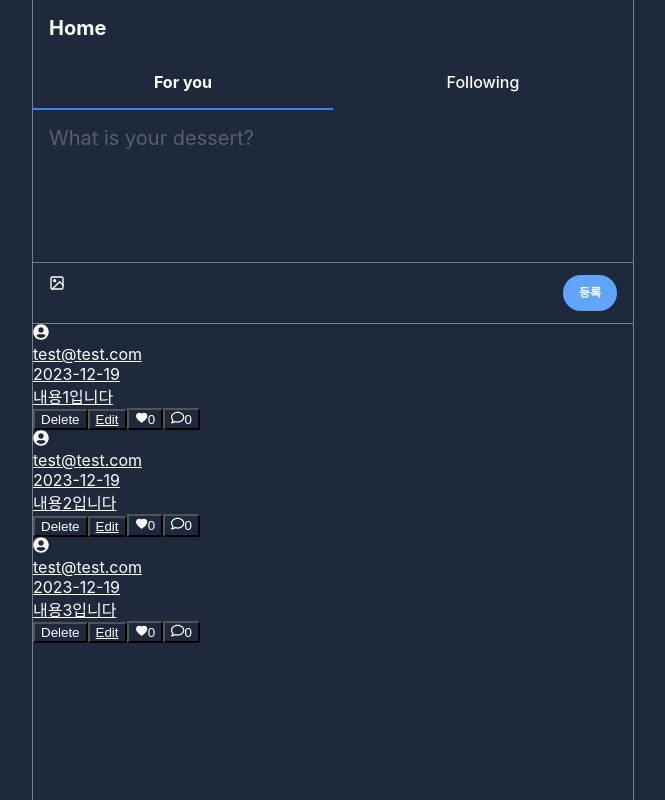
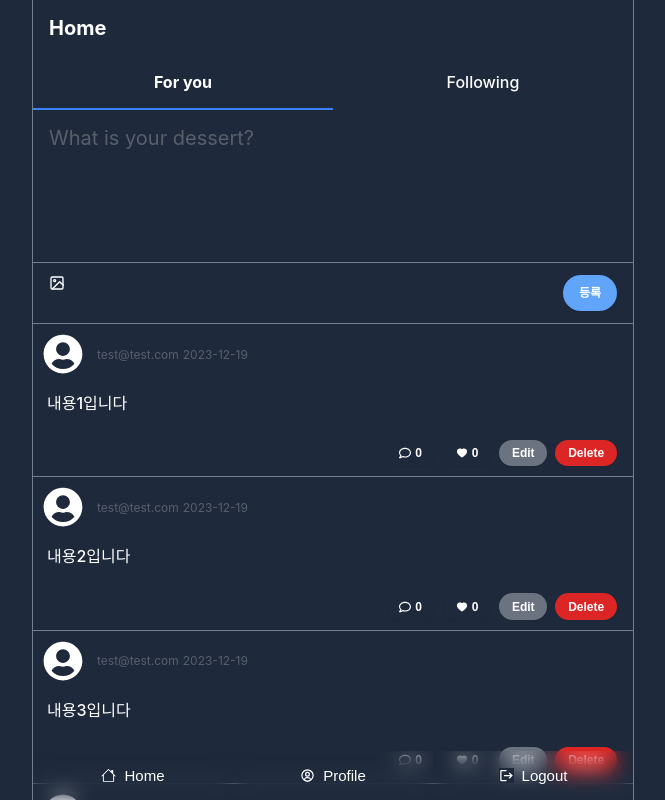
Before and after one commit to Daily-manjoo/Sweeter, a React (Create React App) app: page / in a window 1280 px wide. Shown: the top 800 px of the page, without its empty margins (307-972 px from the left). Built offline with nearby package versions, Linux system fonts and the light colour scheme.

Commit message:
scss 마무리, 홈 컴포넌트 나누기

```diff
--- a/src/components/Layout.tsx
+++ b/src/components/Layout.tsx
@@ -1,4 +1,5 @@
 import { ReactNode } from "react"
+import MenuList from "./Menu";
 
 interface LayoutProps {
     children: ReactNode;
@@ -8,6 +9,7 @@ export const Layout = ({children}: LayoutProps) => {
     return (
         <div className="layout">
             {children}
+            <MenuList />
         </div>
     )
 }
--- /dev/null
+++ b/src/components/Menu.tsx
@@ -0,0 +1,25 @@
+import { useNavigate } from "react-router-dom"
+import { BsHouse } from "react-icons/bs"; //뒤에 세트이름을 넣어주는 이유(트리쉐이킹 때문)
+import { BiUserCircle } from "react-icons/bi";
+import { MdLogout } from "react-icons/md";
+
+export default function MenuList(){
+    const navigate = useNavigate();
+
+    return <div className="footer">
+        <div className="footer__grid">
+            <button type="button" onClick={() => navigate("/")}>
+                <BsHouse />
+                Home
+            </button>
+            <button type="button" onClick={() => navigate("/profile")}>
+                <BiUserCircle />
+                Profile
+            </button>
+            <button type="button" onClick={() => navigate("/")}>
+                <MdLogout />
+                Logout
+            </button>
+        </div>
+    </div>
+}
--- /dev/null
+++ b/src/components/posts/PostBox.tsx
@@ -0,0 +1,53 @@
+import { PostProps } from "pages/home";
+import { AiFillHeart } from "react-icons/ai";
+import { FaRegComment, FaUserCircle } from "react-icons/fa";
+import { Link } from "react-router-dom";
+
+interface PostBoxProps {
+    post: PostProps;
+}
+
+export default function PostBox({post}: PostBoxProps){
+    const handleDelete = () => {
+
+    };
+
+    return(
+        <div className="post__box" key={post?.id}>
+            <Link to={`/posts/${post?.id}`}>
+                <div className="post__box-profile">
+                    <div className="post__flex">
+                        {post?.profileUrl ? (<img src={post.profileUrl} alt="profile" className="post__boc-profile-img" />
+                        ) : (
+                        <FaUserCircle    className="post__box-profile-icon" />
+                        )}
+                        <div className="post__email">{post?.email}</div>
+                        <div className="post__createAt">{post?.createdAt}</div>
+                    </div>
+                    <div className="post__box-content">{post?.content}</div>
+                </div>
+            </Link>
+            <div className="post__box-footer">
+                {/* post.uid === user.uid일 때 */}
+                <>
+                <button type="button" className="post__delete" onClick={handleDelete}>
+                    Delete
+                </button>
+                <button type="button" className="post__edit">
+                    <Link to={`/posts/edit/${post?.id}`}>
+                        Edit
+                    </Link>
+                </button>
+                <button type="button" className="post__likes">
+                    <AiFillHeart />
+                    {post?.likeCount || 0}
+                </button>
+                <button type="button" className="post__comments">
+                    <FaRegComment />
+                    {post?.comments?.length || 0}
+                </button>
+                </>
+            </div>
+        </div>
+    )
+}
--- /dev/null
+++ b/src/components/posts/PostFrom.tsx
@@ -0,0 +1,19 @@
+import { FiImage } from "react-icons/fi";
+
+export default function PostForm() {
+    const handleFileUpload = () => {
+
+    }
+    return(
+        <form className="post-form">
+        <textarea className="post-form__textarea" required name="content" id="content" placeholder="What is your dessert?" />
+        <div className="post-form__submit-area">
+            <label htmlFor="file-input" className="post-form__file">
+                <FiImage className="post-form__file-icon" />
+            </label>
+            <input type="file" name="file-input" accept="image/*" onChange={handleFileUpload} className="hidden" />
+            <input type="submit" value="등록" className="post-form__submit-btn" />
+        </div>
+    </form>
+    )
+}
--- a/src/index.scss
+++ b/src/index.scss
@@ -6,8 +6,9 @@ $primaryColor: #60a5fa;
 $grayText: #585f6b;
 $activeBorder: #3b82f6;
 $danger: #dc2626;
-$danger: #dc26268e;
+$dangerDark: #dc26268e;
 $gray: #6b7280;
+$grayDark: #4c515b;
 
 $font: -apple-system, BlinkMacSystemFont, 'Segoe UI', 'Roboto', 'Oxygen',
 'Ubuntu', 'Cantarell', 'Fira Sans', 'Droid Sans', 'Helvetica Neue',
@@ -44,6 +45,37 @@ body {
   border: none;
   cursor: pointer;
   box-shadow: 0 1px 2px 0 rgba(0,0,0,0.05);
+}
+
+//footer
+.footer {
+  position: fixed;
+  right: 0;
+  left: 0;
+  bottom: 0;
+  z-index: 10;
+  max-width: 600px;
+  margin: 0 auto;
+  background-color: transparent;
+  color: $white;
+
+  &__grid {
+    display: grid;
+    grid-template-columns: repeat(3, minmax(0, 1fr));
+    background-color: transparent;
+
+    button {
+      border: none;
+      display: flex;
+      gap: 8px;
+      justify-content: center;
+      align-items: center;
+      font-size: 15px;
+      background-color: transparent;
+      padding: 16px 0px;
+      backdrop-filter: blur(10px);
+    }
+  }
 }
 
 // home 레이아웃
@@ -123,3 +155,86 @@ body {
     background-color: $primaryColor;
   }
 }
+
+// Post 레이아웃
+.post {
+  padding-bottom: 40px;
+
+  &__flex {
+    display: flex;
+    gap: 4px;
+    align-items: center;
+  }
+
+  &__email, &__createAt {
+    font-size: 12px;
+    color: $grayText;
+  }
+
+  &__box {
+    padding: 10px 0px;
+    border-bottom: 1px solid $border;
+    a {
+      text-decoration: none;
+    }
+
+    &-profile {
+      text-decoration: none;
+      padding: 0px 10px;
+
+      &-img, &-icon {
+        width: 40px;
+        height: 40px;
+        border-radius: 50%;
+        margin-right: 10px;
+      }
+    }
+
+    &-content {
+      display: block;
+      font-weight: 500;
+      padding: 16px 4px;
+    }
+
+    &-footer {
+      padding: 0 16px;
+      margin-top: 10px;
+      font-size: 14px;
+      display: flex;
+      gap: 8px;
+      flex-direction: row-reverse;
+
+      button {
+        @extend .button;
+
+        &.post__delete {
+          background-color: $danger;
+
+          &:hover, &:focus {
+            background-color: $dangerDark;
+          }
+        }
+
+        &.post__edit {
+          background-color: $gray;
+
+          a {
+            background-color: transparent;
+          }
+
+          &:hover, &:focus {
+            background-color: $grayDark;
+          }
+        }
+
+        &.post__likes, &.post__comments {
+          @extend .post__flex;
+
+          &:hover, &:focus {
+            color: $gray;
+          }
+        }
+      }
+    }
+  }
+}
--- a/src/pages/home/index.tsx
+++ b/src/pages/home/index.tsx
@@ -1,7 +1,5 @@
-import { FiImage } from "react-icons/fi";
-import { Link } from "react-router-dom";
-import { FaUserCircle, FaRegComment } from "react-icons/fa";
-import { AiFillHeart } from "react-icons/ai";
+import PostForm from "components/posts/PostFrom";
+import PostBox from "components/posts/PostBox";
 
 export interface PostProps {
     id: string;
@@ -15,7 +13,7 @@ export interface PostProps {
     comments?: any;
 }
 
-const posts: PostProps[] = [
+export const posts: PostProps[] = [
     {
         id: "1",
         email: "test@test.com",
@@ -37,16 +35,17 @@ const posts: PostProps[] = [
         createdAt: "2023-12-19",
         uid: '123123',
     },
+    {
+        id: "4",
+        email: "test@test.com",
+        content: "내용4입니다",
+        createdAt: "2023-12-22",
+        uid: '123123',
+    },
 ]
 
 export default function HomePage(){
-    const handleFileUpload = () => {
 
-    }
-
-    const handleDelete = () => {
-
-    }
     return (
         <div className="home">
             <div className="home__title">Home</div>
@@ -54,58 +53,12 @@ export default function HomePage(){
                 <div className="home__tab home__tab--active">For you</div>
                 <div className="home__tab">Following</div>
             </div>
-            {/* Post Form */}
-            <form className="post-form">
-                <textarea className="post-form__textarea" required name="content" id="content" placeholder="What is your dessert?" />
-                <div className="post-form__submit-area">
-                    <label htmlFor="file-input" className="post-form__file">
-                        <FiImage className="post-form__file-icon" />
-                    </label>
-                    <input type="file" name="file-input" accept="image/*" onChange={handleFileUpload} className="hidden" />
-                    <input type="submit" value="등록" className="post-form__submit-btn" />
-                </div>
-            </form>
-            {/* Tweet Post Form */}
+            <PostForm />
             <div className="post">
                 {posts?.map((post)=> (
-                    <div className="post__box" key={post?.id}>
-                        <Link to={`/posts/${post?.id}`}>
-                            <div className="post__box-profile">
-                                <div className="post__flex">
-                                    {post?.profileUrl ? (<img src={post.profileUrl} alt="profile" className="post__boc-profile-img" />
-                                    ) : (
-                                    <FaUserCircle className="post__box-profile-icon" />
-                                    )}
-                                    <div className="post__email">{post?.email}</div>
-                                    <div className="post__createAt">{post?.createdAt}</div>
-                                </div>
-                                <div className="post__box-content">{post?.content}</div>
-                            </div>
-                        </Link>
-                        <div className="post__box-footer">
-                            {/* post.uid === user.uid일 때 */}
-                            <>
-                            <button type="button" className="post__delete" onClick={handleDelete}>
-                                Delete
-                            </button>
-                            <button type="button" className="post__edit">
-                                <Link to={`/posts/edit/${post?.id}`}>
-                                    Edit
-                                </Link>
-                            </button>
-                            <button type="button" className="post__likes">
-                                <AiFillHeart />
-                                {post?.likeCount || 0}
-                            </button>
-                            <button type="button" className="post__comments">
-                                <FaRegComment />
-                                {post?.comments?.length || 0}
-                            </button>
-                            </>
-                        </div>
-                    </div>
-                ))}
+                    <PostBox post={post} key={post.id} />
+            ))}
             </div>
-        </div>
+         </div>
     );
 }
```
